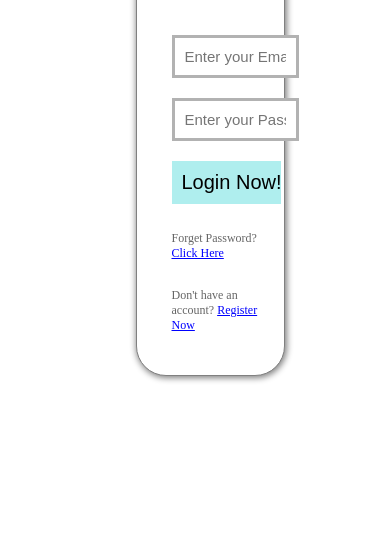
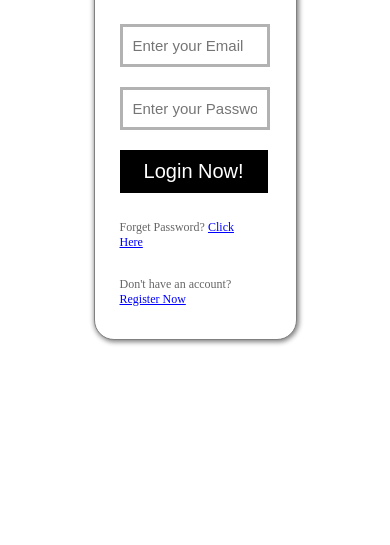
Before and after one commit to NikitaChormale/online-pharmacy-project-icp7, a plain HTML site: page pages/login.html in a window 390 px wide. Shown: the part 299-844 px from the top of the page. Drawn offline with Linux system fonts and the light colour scheme.

Commit message:
login & register page changes improved

```diff
--- a/css/index.css
+++ b/css/index.css
@@ -187,6 +187,7 @@
     padding-top: 8px;
     font-size: 15px;
     margin-left: 10px;
+    text-align: center;
 }
 
 .btn{
@@ -200,6 +201,6 @@
 }
 
 .btn:hover{
-    color:blue;
+   /* color:blue;*/
 }
 /*products section ends*/
--- a/css/login.css
+++ b/css/login.css
@@ -27,7 +27,7 @@ body{
 
 .login-form-container form{
     margin:20px;
-    padding: 30px 15px;
+    padding: 20px 15px;
     border-radius: 30px;
     background: #fff;
     width:30%;
@@ -35,6 +35,8 @@ body{
     margin-left: 50px;
     margin-top: 40px;
     box-shadow: 1px 1px 6px 1px gray;
+    padding-left: 10px;
+    padding-right: 20px;
 }
 
 .login-form-container form h3{
@@ -72,8 +74,8 @@ body{
     margin-left: 20px;
     padding: 10px 10px;
     margin-top: 10px;
-    background: paleturquoise;
-    color: #000000;
+    background: #000;
+    color: #fff;
     border: none;
     font-size: 20px;
 
@@ -100,3 +102,43 @@ body{
     color:black;
     text-decoration: underline;
 }
+
+/* Media Query for smaller screens */
+@media only screen and (max-width:900px /*1029px*/) {
+    body{
+        margin: 0;
+        padding: 0;
+
+    }
+    .login-form-container {
+        flex-direction: column;
+        align-items: center;
+    }
+
+
+
+
+    .login-form-container form {
+        width: 40%;
+        margin-right: 0;
+       margin: 20px auto;
+       padding-right:40px;
+       padding-left: 5px;
+       border-radius: 20px;
+       box-shadow: 1px 1px 5px 1px gray;
+       padding-top: 3px;
+
+     }
+
+     .login-form-container form h3{
+        margin-left: 20px;
+
+     }
+
+     .login-form-container form .btn{
+        width:95%;
+     }
+     .login-form-container form .box{
+        width:80%;
+     }
+}
```
Also changed, not shown: css/registration.css (+41 -3 lines), index.html (+5 -5 lines).
